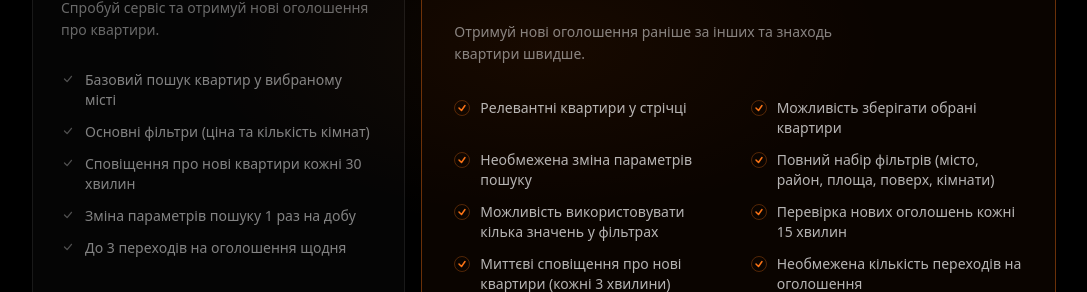
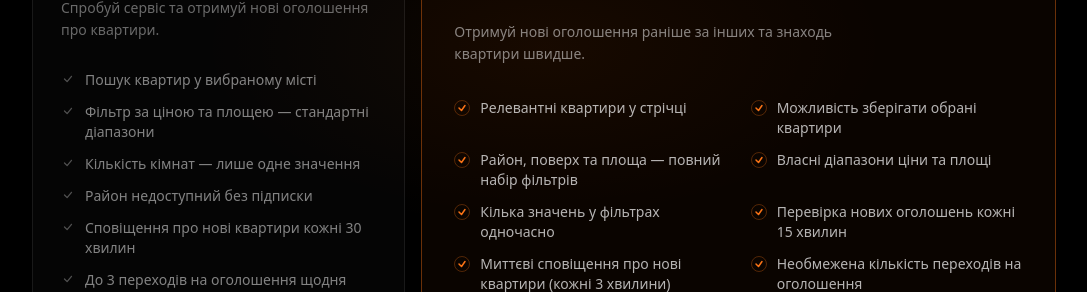
Before and after one commit to DNGameCompany/foxflat_web_next, a Next.js app: page / in a window 1280 px wide. Shown: the part 3958-4250 px from the top of the page, without its empty margins (96-1183 px from the left). Built offline with nearby package versions, Linux system fonts and the light colour scheme; no server answers; the database is empty.

Commit message:
new price

```diff
--- a/src/components/main/PricingFoxFlat.tsx
+++ b/src/components/main/PricingFoxFlat.tsx
@@ -4,19 +4,20 @@ import { motion } from "framer-motion";
 import { event } from "@/lib/gtag";
 
 const freeFeatures = [
-    "Базовий пошук квартир у вибраному місті",
-    "Основні фільтри (ціна та кількість кімнат)",
+    "Пошук квартир у вибраному місті",
+    "Фільтр за ціною та площею — стандартні діапазони",
+    "Кількість кімнат — лише одне значення",
+    "Район недоступний без підписки",
     "Сповіщення про нові квартири кожні 30 хвилин",
-    "Зміна параметрів пошуку 1 раз на добу",
     "До 3 переходів на оголошення щодня"
 ];
 
 const premiumFeatures = [
     "Релевантні квартири у стрічці",
     "Можливість зберігати обрані квартири",
-    "Необмежена зміна параметрів пошуку",
-    "Повний набір фільтрів (місто, район, площа, поверх, кімнати)",
-    "Можливість використовувати кілька значень у фільтрах",
+    "Район, поверх та площа — повний набір фільтрів",
+    "Власні діапазони ціни та площі",
+    "Кілька значень у фільтрах одночасно",
     "Перевірка нових оголошень кожні 15 хвилин",
     "Миттєві сповіщення про нові квартири (кожні 3 хвилини)",
     "Необмежена кількість переходів на оголошення",
```
